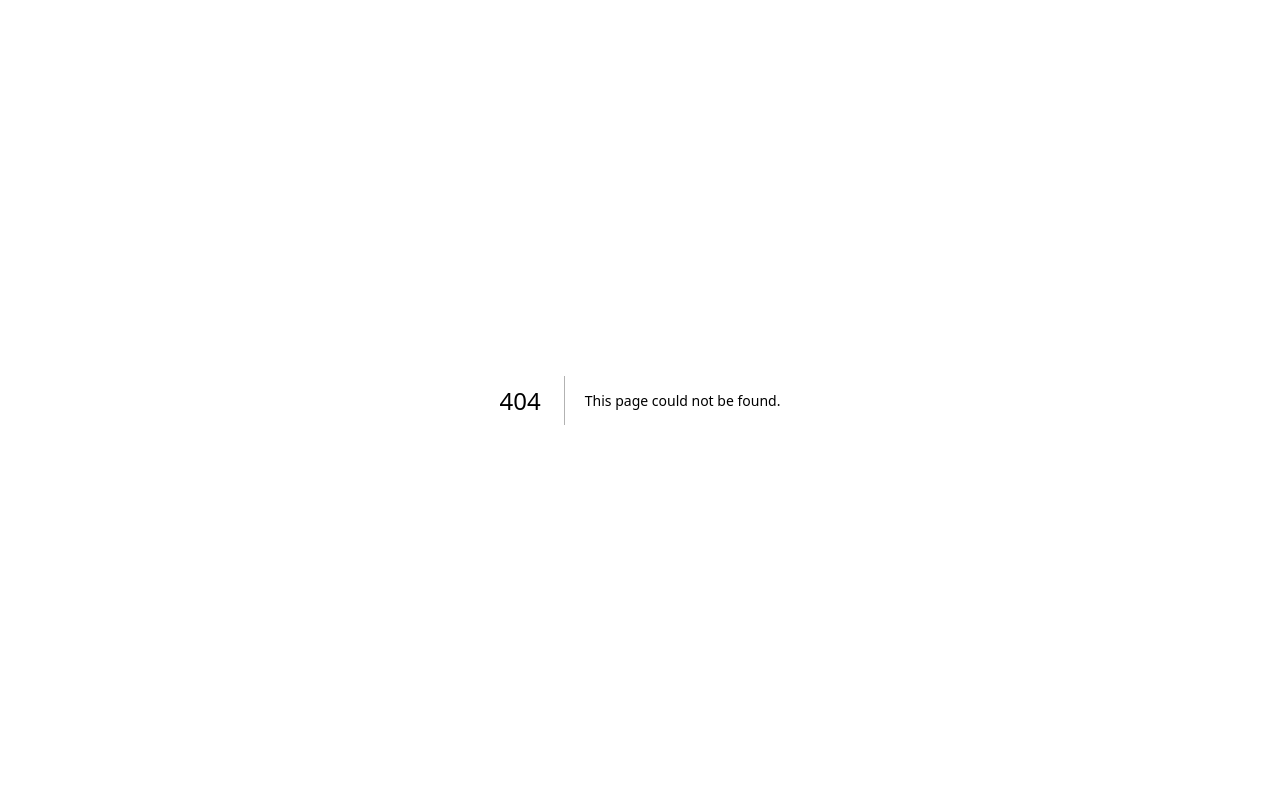
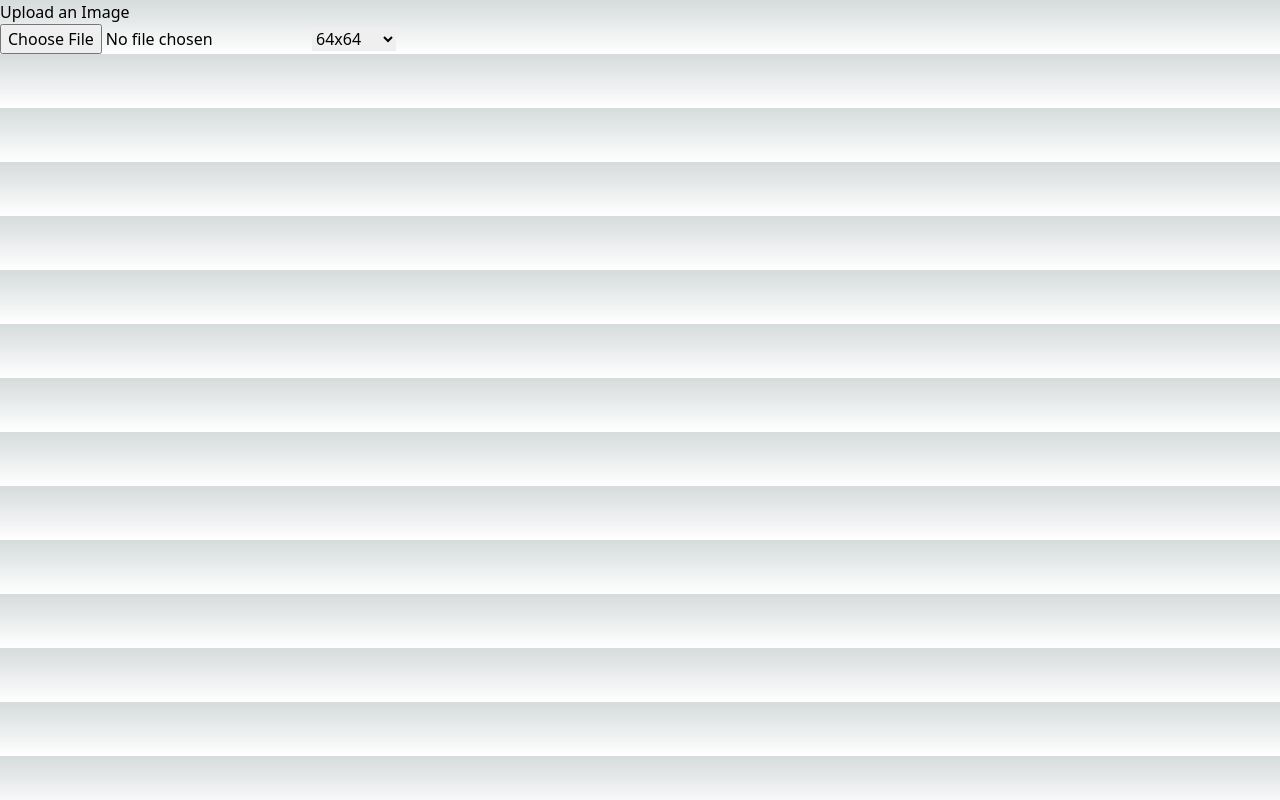
Before and after one commit to sakuyacatcat/nft-image-processor, a Next.js app in the folder frontend/: page /dotSvg in a window 1280 px wide. Before the commit this address had no page. Built offline with nearby package versions, Linux system fonts and the light colour scheme.

Commit message:
feat: svg pixel art maker

```diff
--- /dev/null
+++ b/frontend/src/components/imageSvgConverter/index.tsx
@@ -0,0 +1,85 @@
+import { useEffect, useState } from 'react';
+
+function DotArtComponent() {
+  const [svg, setSvg] = useState('');
+  const [originalImage, setOriginalImage] = useState('');
+  const [dotSize, setDotSize] = useState('64');
+  const [url, setUrl] = useState<string | null>(null);
+
+  useEffect(() => {
+    // dotSize または url が変更されたときに実行
+    if (url) {
+      convertPNGToDotArtSVG(url, Number(dotSize)).then(setSvg);
+    }
+  }, [dotSize, url]);
+
+  const handleImageChange = async (e) => {
+    const file = e.target.files[0];
+    const url = URL.createObjectURL(file);
+    setOriginalImage(url);
+    setUrl(url); // URLの保存（useEffectの依存関係で使用）
+  };
+
+  const handleDotSizeChange = (e) => {
+    setDotSize(e.target.value);
+  };
+
+  return (
+    <div>
+      <input type="file" onChange={handleImageChange} accept="image/png" />
+      <select value={dotSize} onChange={handleDotSizeChange}>
+        <option value="16">16x16</option>
+        <option value="32">32x32</option>
+        <option value="64">64x64</option>
+        <option value="128">128x128</option>
+        <option value="256">256x256</option>
+      </select>
+      {originalImage && <img src={originalImage} alt="Original" />}
+      {svg && <div dangerouslySetInnerHTML={{ __html: svg }} />}
+    </div>
+  );
+}
+
+export default DotArtComponent;
+
+// convertPNGToDotArtSVG関数は以前のメッセージで提供されたものと同じです。
+
+async function convertPNGToDotArtSVG(url: string, dotSize: number): Promise<string> {
+  return new Promise((resolve) => {
+    const img = new Image();
+    img.crossOrigin = "Anonymous";
+    img.src = url;
+    img.onload = () => {
+      const canvas = document.createElement('canvas');
+      canvas.width = dotSize;
+      canvas.height = dotSize;
+      const ctx = canvas.getContext('2d');
+      if (!ctx) throw new Error('Context not available');
+
+      ctx.drawImage(img, 0, 0, dotSize, dotSize); // ドット数にリサイズ
+
+      let svg = `<svg xmlns="http://www.w3.org/2000/svg" width="512" height="512">`; // 512px四方に固定
+
+      const scale = 512 / dotSize; // 描画スケールの計算
+
+      for (let y = 0; y < dotSize; y++) {
+        for (let x = 0; x < dotSize; x++) {
+          const pixel = ctx.getImageData(x, y, 1, 1).data;
+          let [r, g, b, a] = pixel;
+
+          if (a !== 0) {
+            // 256色に丸める
+            r = Math.round(r / 4) * 4;
+            g = Math.round(g / 4) * 4;
+            b = Math.round(b / 4) * 4;
+
+            const color = `rgba(${r},${g},${b},${a / 255})`;
+            svg += `<rect x="${x * scale}" y="${y * scale}" width="${scale}" height="${scale}" fill="${color}"/>`; // スケールに合わせて描画
+          }
+        }
+      }
+
+      resolve(svg + '</svg>');
+    };
+  });
+}
--- /dev/null
+++ b/frontend/src/pages/dotSvg/index.tsx
@@ -0,0 +1,10 @@
+import DotArtComponent from '../../components/imageSvgConverter';
+
+export default function DotSvg() {
+  return (
+    <div>
+      <h1>Upload an Image</h1>
+      <DotArtComponent />
+    </div>
+  );
+}
```
